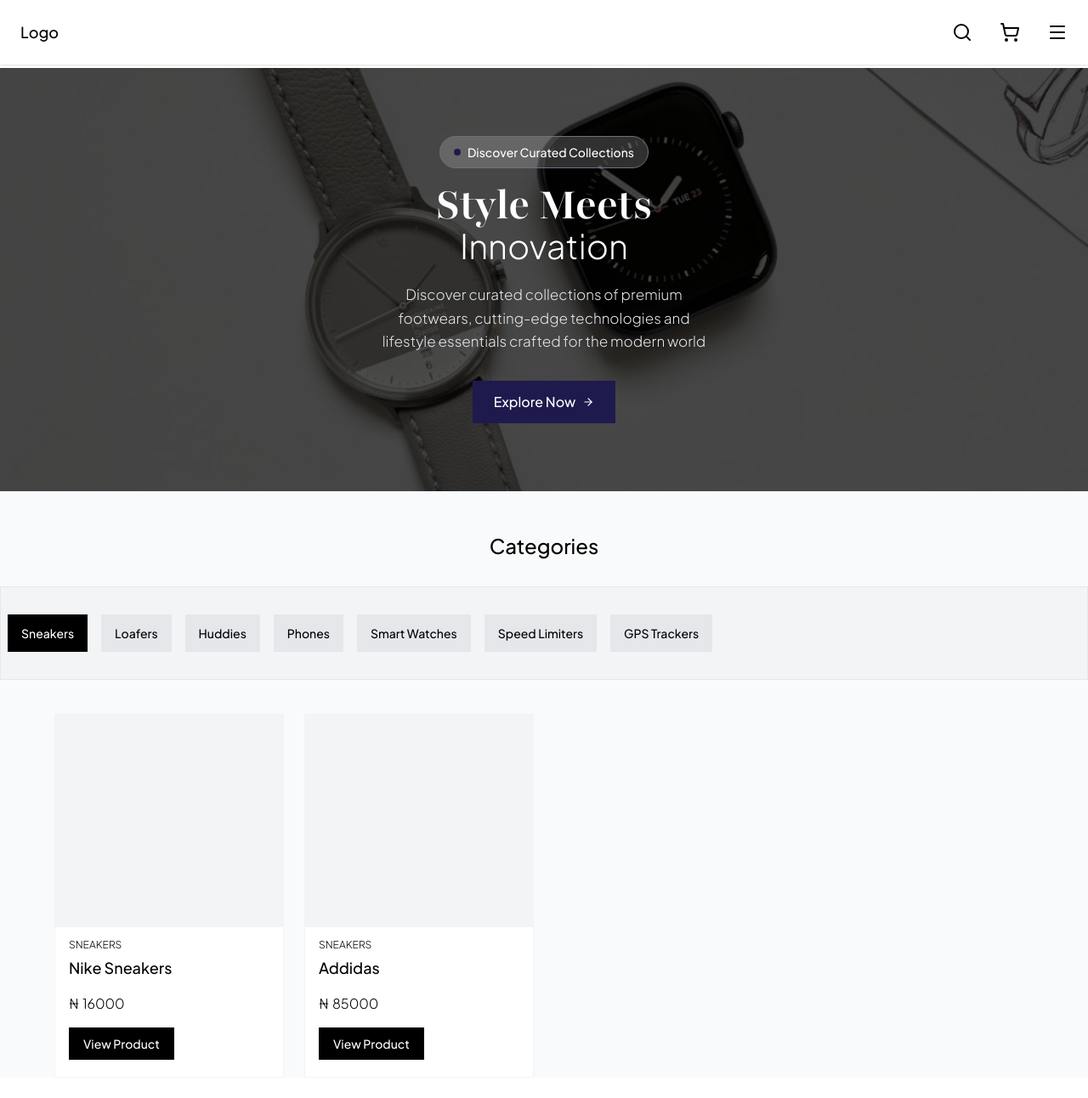
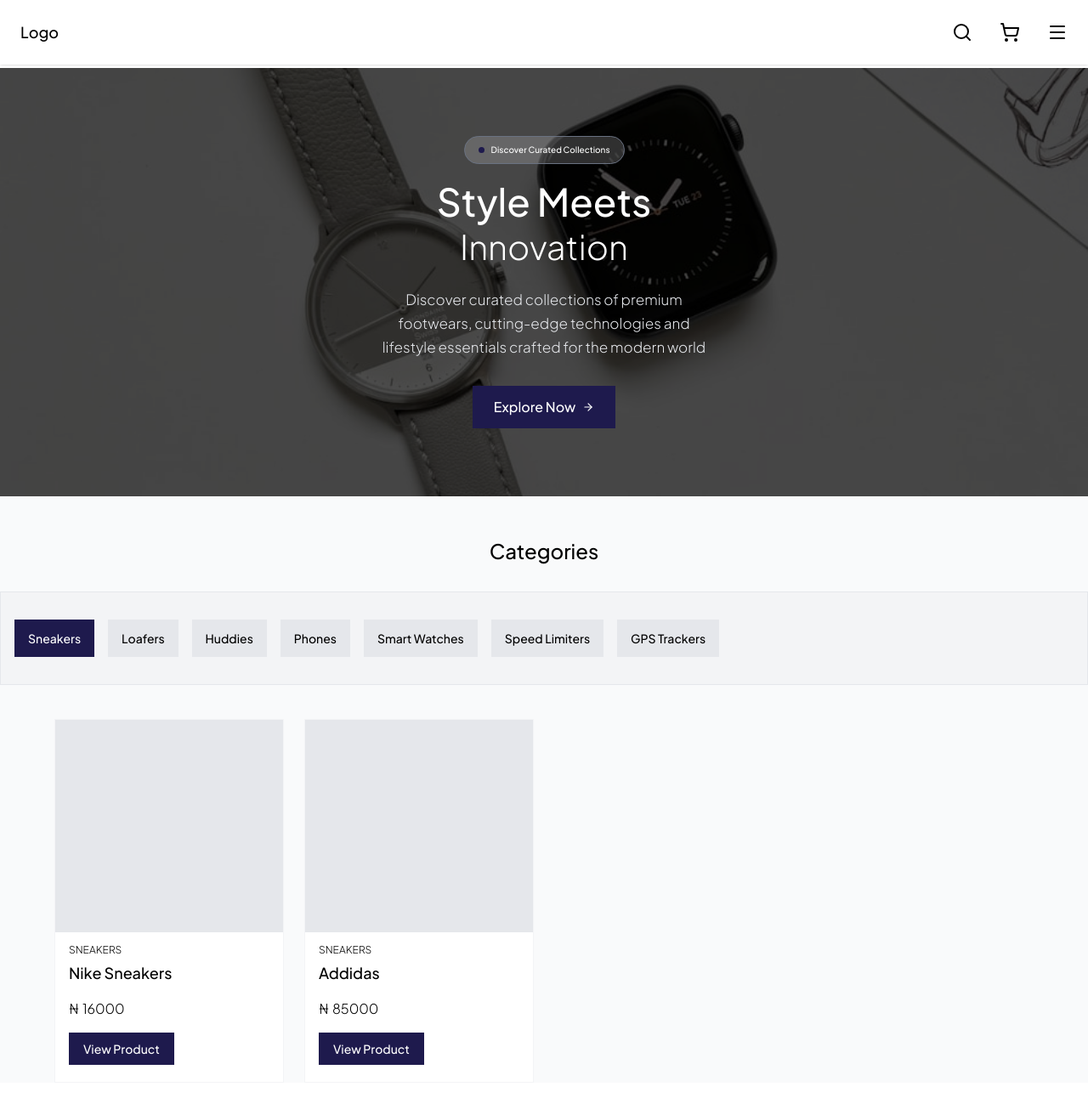
Before and after one commit to Habeebamoo/uceestar, a Next.js app in the folder client/: page / in a window 1280 px wide. Shown: the top 1292 px of the page at 85% size. Built offline with nearby package versions, Linux system fonts and the light colour scheme.

Commit message:
updated ui

```diff
--- a/client/app/globals.css
+++ b/client/app/globals.css
@@ -36,8 +36,8 @@
   @apply bg-indigo-950 font-jsans border-1 text-white border-indigo-950 hover:bg-transparent active:bg-transparent cursor-pointer;
 }
 
-@utility btn-black {
-  @apply bg-black border-1 border-black font-jsans mt-4 cursor-pointer active:bg-transparent active:text-black hover:bg-transparent hover:text-black text-white;
+@utility btn-blue {
+  @apply bg-indigo-950 border-1 border-indigo-950 font-jsans mt-4 cursor-pointer active:bg-transparent active:text-indigo-950 hover:bg-transparent hover:text-indigo-950 text-white;
 }
 
 .hero-section {
@@ -52,7 +52,7 @@
 }
 
 .category-tab-active {
-  @apply py-3 px-4 flex-none bg-black text-white font-jsans text-sm text-center cursor-pointer;
+  @apply py-3 px-4 flex-none bg-indigo-950 text-white font-jsans text-sm text-center cursor-pointer;
 }
 
 @theme {
--- a/client/app/page.tsx
+++ b/client/app/page.tsx
@@ -24,19 +24,19 @@ const Home = () => {
       {/* Hero Section */}
       <section className="mt-20 hero-section">
         <div className="bg-black/70 py-20 flex-center flex-col">
-          <div className="py-2 px-4 rounded-full bg-gray-200/20 text-sm flex-center gap-2 border-1 border-gray-500">
-            <div className="h-2 w-2 rounded-full bg-indigo-950">
+          <div className="py-2 px-4 rounded-full bg-gray-200/20 flex-center gap-2 border-1 border-gray-500">
+            <div className="h-[7px] w-[7px] rounded-full bg-indigo-950">
 
             </div>
-            <p className="font-jsans text-white text-sm">Discover Curated Collections</p>
+            <p className="font-jsans text-white text-[10px]">Discover Curated Collections</p>
           </div>
 
-          <div className="text-white mt-4 leading-none">
-            <p className="font-playfair-bold text-center text-[55px]">Style Meets</p>
+          <div className="text-white mt-4 leading-tight">
+            <p className="font-jsans text-center text-[45px]">Style Meets</p>
             <p className="font-jsans-light text-center text-[40px]">Innovation</p>
           </div>
 
-          <p className="font-jsans-light text-gray-200 mt-6 text-center text-[17px] leading-relaxed w-[80%] sm:w-[50%] lg:w-[30%]">Discover curated collections of premium footwears, cutting-edge technologies and lifestyle essentials crafted for the modern world</p>
+          <p className="font-jsans-light text-gray-200 text-sm mt-6 text-center text-[17px] leading-relaxed w-[80%] sm:w-[50%] lg:w-[30%]">Discover curated collections of premium footwears, cutting-edge technologies and lifestyle essentials crafted for the modern world</p>
 
           <button className="btn-primary py-3 px-6 flex-center gap-2 mt-8">
             <span>Explore Now</span>
--- a/client/components/CategoryTab.tsx
+++ b/client/components/CategoryTab.tsx
@@ -12,7 +12,7 @@ const CategoryTab = ({ category ,setCategory }: Props) => {
   }
 
   return (
-    <div className="bg-gray-100 py-8 px-2 border-1 border-gray-200 flex overflow-x-auto space-x-4">
+    <div className="bg-gray-100 py-8 px-4 border-1 border-gray-200 flex overflow-x-auto space-x-4">
       <div
       onClick={() => selectCategory("sneakers")}
         className={`${category === "sneakers" ? "category-tab-active" : "category-tab"}`}
--- a/client/components/ProductDisplay.tsx
+++ b/client/components/ProductDisplay.tsx
@@ -8,7 +8,7 @@ interface Props {
 const ProductDisplay = ({ product }: Props) => {
   return (
     <div className="bg-white border-1 border-gray-100">
-      <div className="h-[250px] bg-gray-100">
+      <div className="h-[250px] bg-gray-200">
 
       </div>
       <div className="py-3 px-4">
@@ -20,7 +20,7 @@ const ProductDisplay = ({ product }: Props) => {
           <p>{product.price}</p>
         </div>
 
-        <button className="btn-black py-2 px-4 text-sm mb-2">
+        <button className="btn-blue py-2 px-4 text-sm mb-2">
           View Product
         </button>
       </div>
```
